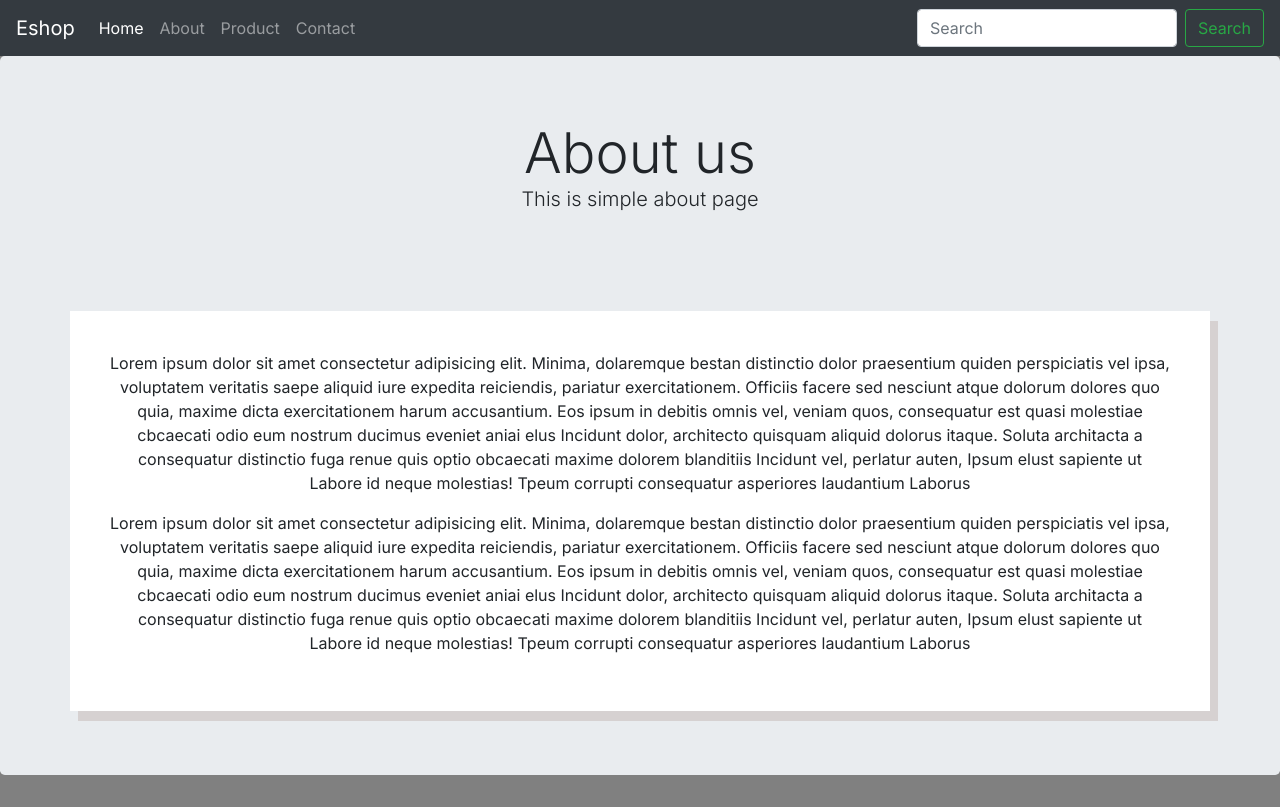
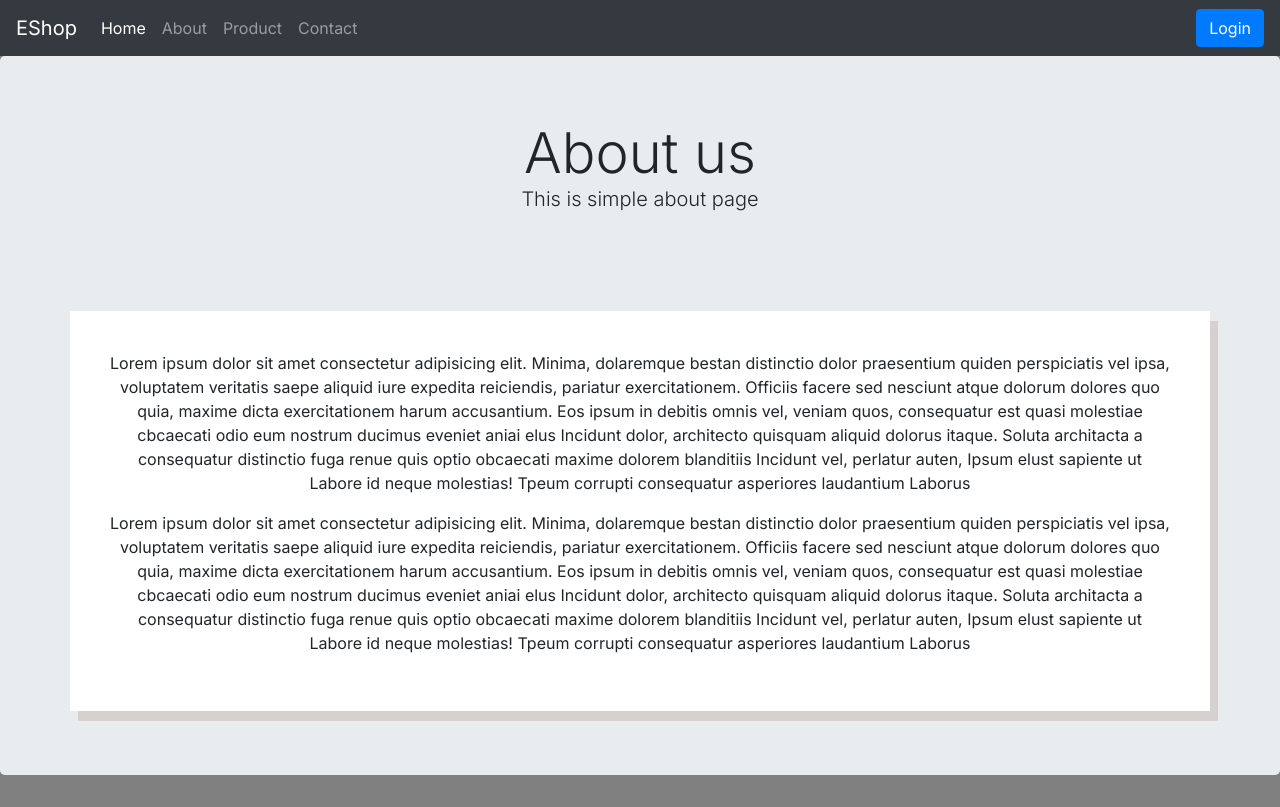
Before and after one commit to praneethamandadapu03/eshop-frontend, a React (Create React App) app: page /about in a window 1280 px wide. Built offline with nearby package versions, Linux system fonts and the light colour scheme.

Commit message:
Update index.jsx

```diff
--- a/src/components/Navbar/index.jsx
+++ b/src/components/Navbar/index.jsx
@@ -1,33 +1,79 @@
-import { Link } from 'react-router-dom';
+import { Link, useNavigate } from "react-router-dom";
+import React, { useState, useEffect } from "react";
+
 const Navbar = () => {
+  const navigate = useNavigate();
+  const [isLoggedIn, setIsLoggedIn] = useState(false);
+
+  useEffect(() => {
+    let token = localStorage.getItem("token");
+    if (!token) {
+      setIsLoggedIn(false);
+    } else {
+      setIsLoggedIn(true);
+    }
+  }, [isLoggedIn]);
+
+  const onLogoutHandler = () => {
+    localStorage.clear();
+    setIsLoggedIn(false);
+    navigate("/login");
+  };
+
   return (
     <nav class="navbar navbar-expand-lg navbar-dark bg-dark">
-            <Link class="navbar-brand" to="#">Eshop</Link>
-            <button class="navbar-toggler" type="button" data-toggle="collapse" data-target="#navbarSupportedContent" aria-controls="navbarSupportedContent" aria-expanded="false" aria-label="Toggle navigation">
+      <Link class="navbar-brand" to="/">
+        EShop
+      </Link>
+      <button
+        class="navbar-toggler"
+        type="button"
+        data-toggle="collapse"
+        data-target="#navbarSupportedContent"
+        aria-controls="navbarSupportedContent"
+        aria-expanded="false"
+        aria-label="Toggle navigation"
+      >
         <span class="navbar-toggler-icon"></span>
       </button>
 
       <div class="collapse navbar-collapse" id="navbarSupportedContent">
         <ul class="navbar-nav mr-auto">
           <li class="nav-item active">
-                        <Link class="nav-link" to="/">Home</Link>
+            <Link class="nav-link" to="/">
+              Home
+            </Link>
           </li>
           <li class="nav-item">
-                        <Link class="nav-link" to="/about">About</Link>
+            <Link class="nav-link" to="/about">
+              About
+            </Link>
           </li>
           <li class="nav-item">
-                        <Link class="nav-link" to="/products">Product</Link>
+            <Link class="nav-link" to="/products">
+              Product
+            </Link>
           </li>
           <li class="nav-item">
-                        <Link class="nav-link" to="/contact">Contact</Link>
+            <Link class="nav-link" to="/contact">
+              Contact
+            </Link>
           </li>
         </ul>
-                <form class="form-inline my-2 my-lg-0">
-                    <input class="form-control mr-sm-2" type="search" placeholder="Search" aria-label="Search" />
-                    <button class="btn btn-outline-success my-2 my-sm-0" type="submit" >Search</button>
-                </form>
+        <div class="form-inline my-2 my-lg-0">
+          {!isLoggedIn ? (
+            <Link className="btn btn-primary" to={"/login"}>
+              Login
+            </Link>
+          ) : (
+            <button className="btn btn-danger" onClick={onLogoutHandler}>
+              Logout
+            </button>
+          )}
+
+        </div>
       </div>
     </nav>
-    )
-}
+  );
+};
 export default Navbar;
```
Lines whose indentation alone changed are shown as unchanged.
